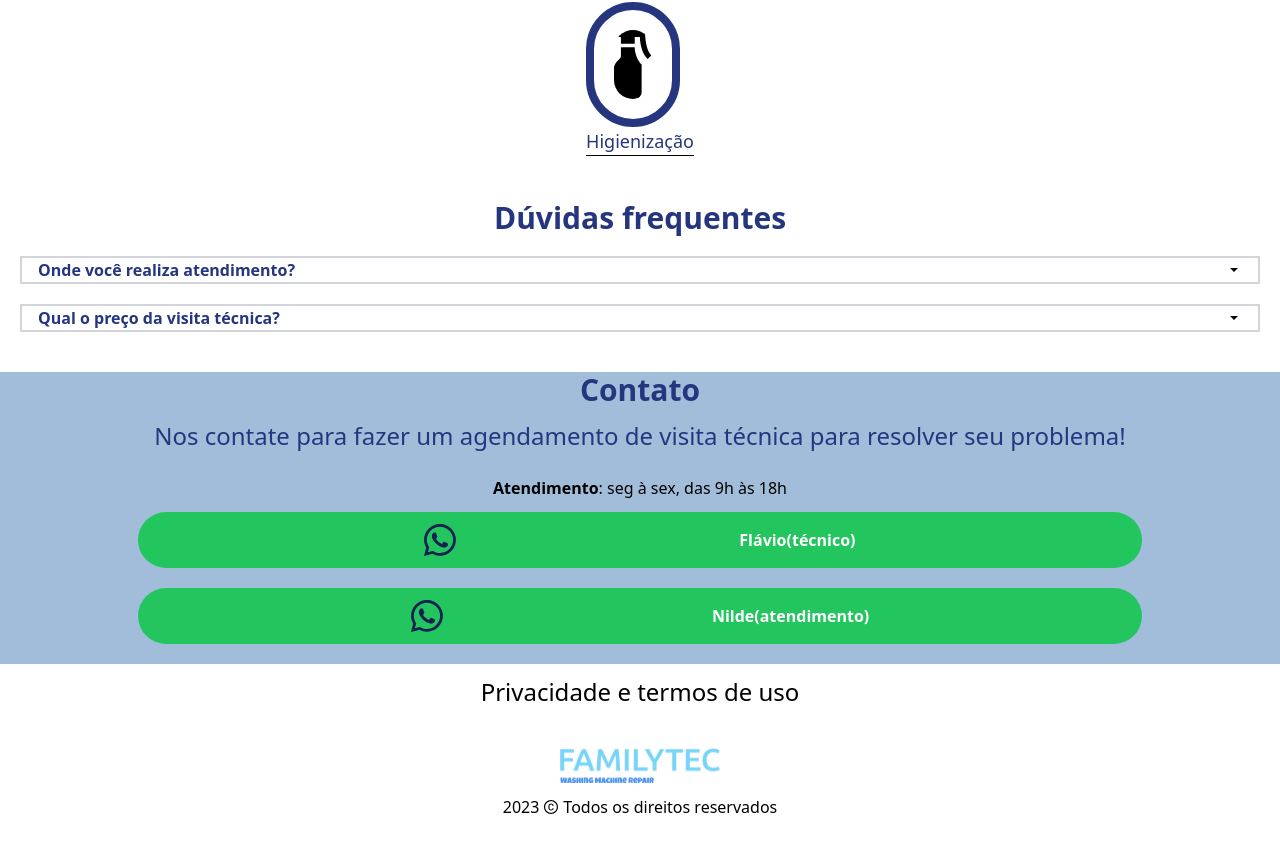
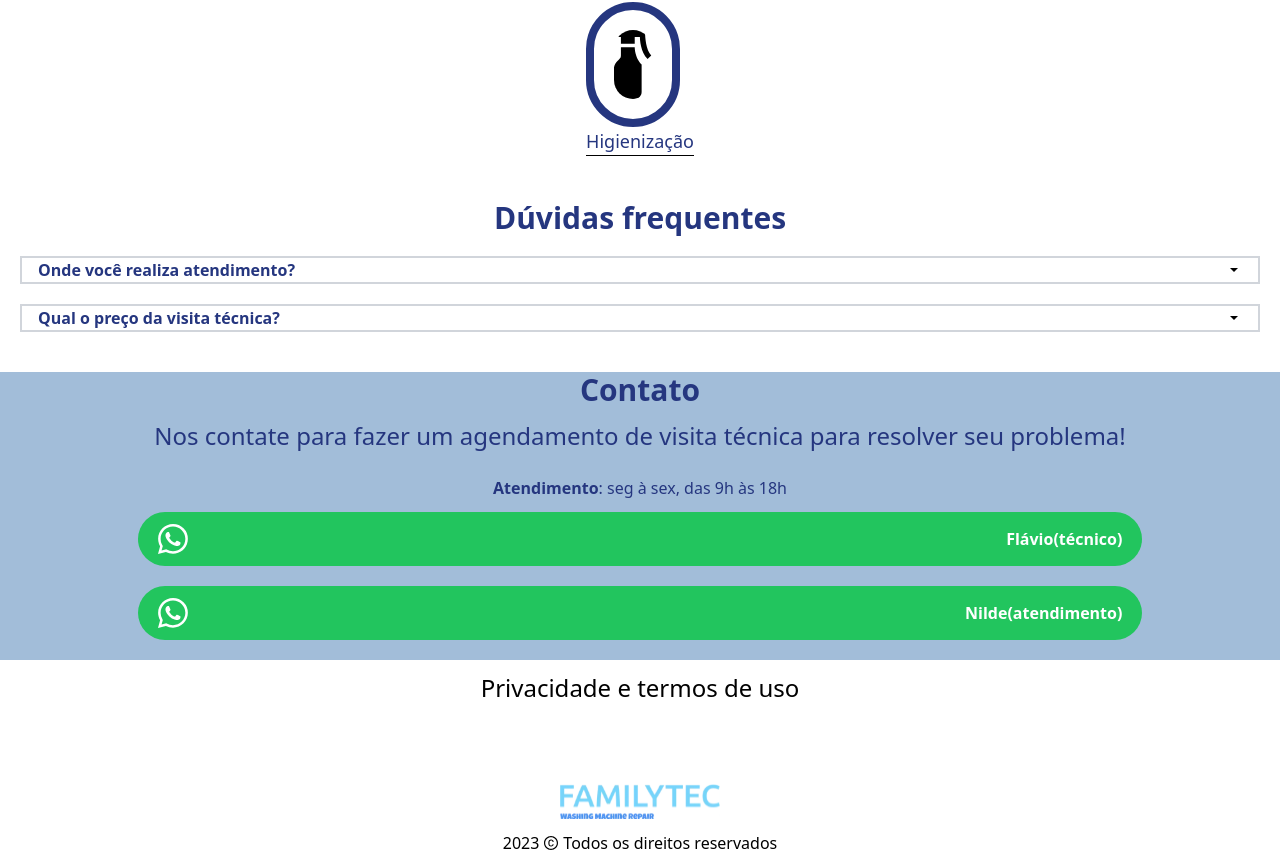
Before and after one commit to zThiago15/family-tec-frontend, a React (Vite) app: page / in a window 1280 px wide. Shown: the part 3014-3869 px from the top of the page. Before the commit the page ends 3833 px from the top, so only its background shows below. Built offline with nearby package versions, Linux system fonts and the light colour scheme.

Commit message:
fix: changing whatsapp icon and color

```diff
--- a/src/pages/landing-page/landing-page.tsx
+++ b/src/pages/landing-page/landing-page.tsx
@@ -10,7 +10,7 @@ import Conserto2 from '../../assets/conserto2.svg';
 import Electricity from '../../assets/icons/electricity.svg';
 import Cleaning from '../../assets/icons/cleaning.svg';
 import Leaking from '../../assets/icons/leaking.svg';
-import Whatsapp from '../../assets/icons/whatsapp.svg';
+import { BsWhatsapp } from 'react-icons/bs';
 import { AiOutlineCopyright } from 'react-icons/ai';
 
 import Service from './components/Service';
@@ -70,18 +70,19 @@ export default function LandingPage() {
           <p className="text-primary-color text-2xl text-center p-3">Nos contate para fazer um agendamento de visita técnica para resolver seu problema!</p>
 
           <div className="m-3 flex flex-col items-center">
-            <p className="mb-3"><strong>Atendimento</strong>: seg à sex, das 9h às 18h</p>
+            <p className="mb-3 text-primary-color"><strong>Atendimento</strong>: seg à sex, das 9h às 18h</p>
             <a
-              href="https://api.whatsapp.com/send?phone=977116359"
-              className="flex justify-evenly items-center p-3 bg-green-500 text-white w-[80%] rounded-full mb-5 relative hover:bg-green-600">
-              <img src={Whatsapp} alt="email logo" className="mr-2 w-8" />
+              href="https://api.whatsapp.com/send?phone=11977116359"
+              className="flex justify-between items-center p-3 bg-green-500 text-white w-[80%] rounded-full mb-5 relative hover:bg-green-600 px-5"
+            >
+              <BsWhatsapp className="text-3xl" />
               <p className="font-semibold">Flávio(técnico)</p>
             </a>
             <a
-              href="https://api.whatsapp.com/send?phone=986198559"
-              className="flex justify-evenly items-center p-3 bg-green-500 text-white w-[80%] rounded-full mb-5 hover:bg-green-600"
+              href="https://api.whatsapp.com/send?phone=11986198559"
+              className="flex justify-between items-center p-3 bg-green-500 text-white w-[80%] rounded-full mb-5 hover:bg-green-600 px-5"
             >
-              <img src={Whatsapp} alt="email logo" className="mr-2 w-8" />
+              <BsWhatsapp className="text-3xl" />
               <p className="font-semibold">Nilde(atendimento)</p>
             </a>
 
@@ -89,7 +90,7 @@ export default function LandingPage() {
         </div>
 
         <div>
-          <h1 className="text-center text-2xl my-3">Privacidade e termos de uso</h1>
+          <h1 className="text-center text-2xl mb-20">Privacidade e termos de uso</h1>
           <span className="flex flex-col items-center mt-10">
             <img src={Logo} alt="logo" className="w-[10em] mb-3" />
             <p className="flex items-center justify-center">2023 <AiOutlineCopyright className="mx-1" /> Todos os direitos reservados</p>
```
